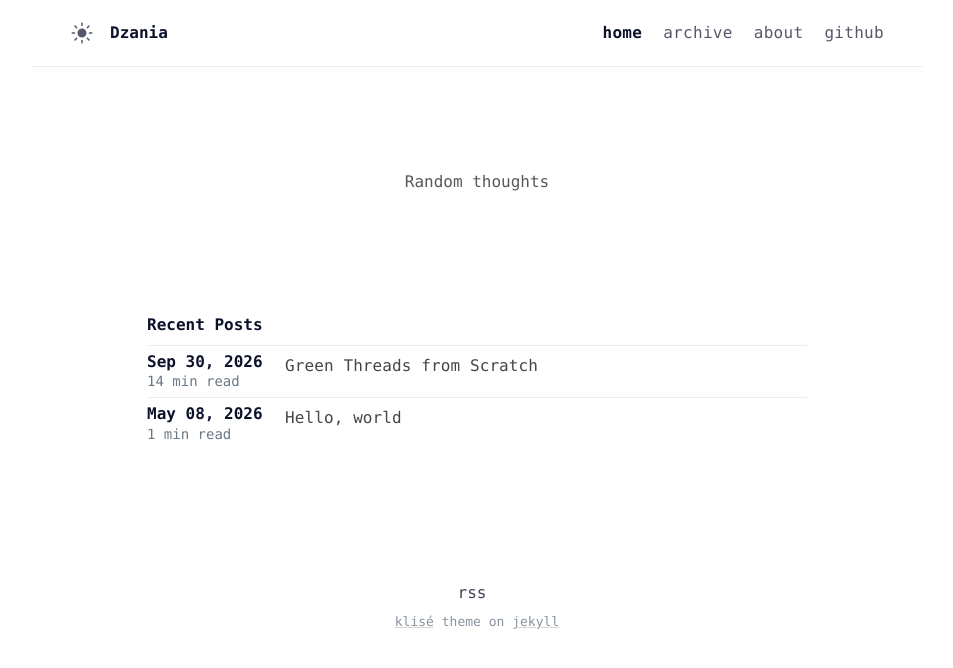
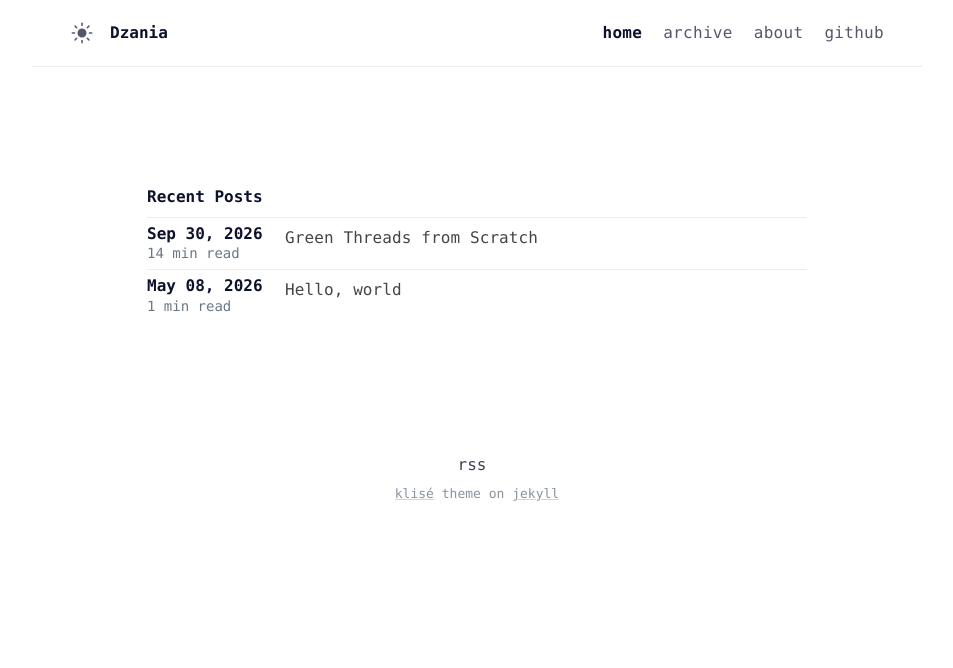
Before and after one commit to dzania/dzania.github.io, a Jekyll site: the page built from index.md, in a window 1280 px wide. Shown: the top 668 px of the page, without its empty margins (163-1116 px from the left). Built offline with Jekyll 4.4.1, drawn with Linux system fonts in a browser that asks for light colours.

Commit message:
Simplify

```diff
--- a/_config.yml
+++ b/_config.yml
@@ -13,7 +13,7 @@ author:
   github: dzania # github username
   email: artur.kantorczyk@gmail.com # email adress
   avatar:  /assets/img/avatar.jpeg
-  bio: Random thoughts
+  bio:
   # URL settings
 url: "https://dzania.github.io" #
 baseurl: ""
```
